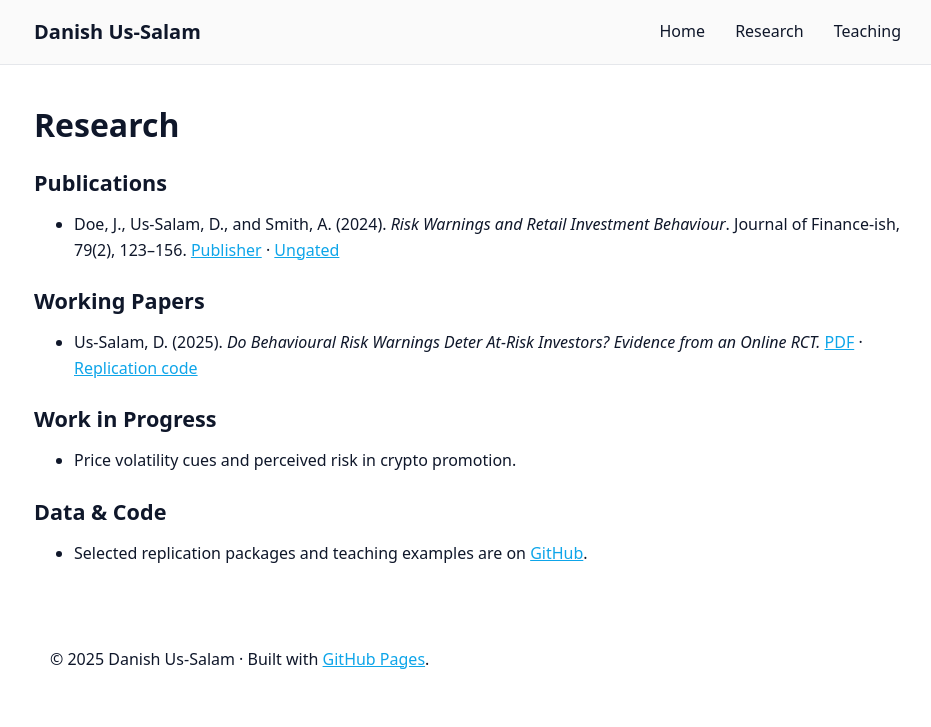
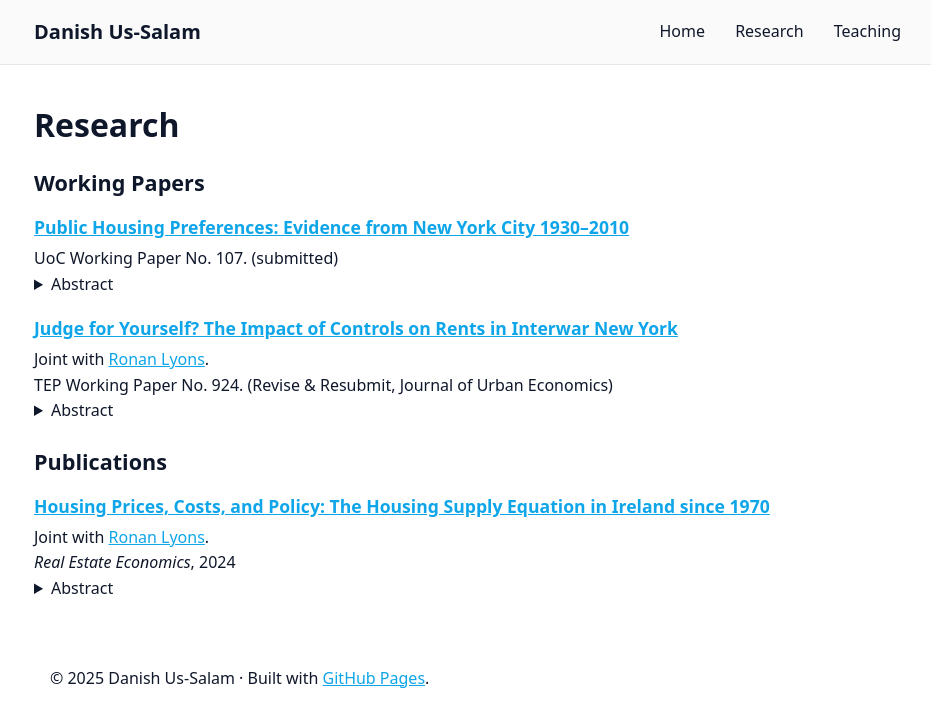
Before and after one commit to danishussalam/danishussalam.github.io, a Jekyll site: the page built from research.md, in a window 1280 px wide. Shown: the top 727 px of the page, without its empty margins (166-1097 px from the left). Built offline with Jekyll 4.4.1, drawn with Linux system fonts in a browser that asks for light colours.

Commit message:
Update research.md

```diff
--- a/research.md
+++ b/research.md
@@ -6,14 +6,67 @@ permalink: /research
 
 # Research
 
+## Working Papers
+
+<div class="pub-list">
+
+<div class="pub-item">
+  <h3 class="pub-title">
+    <a href="https://example.com/paper.pdf" target="_blank" rel="noopener">
+      Public Housing Preferences: Evidence from New York City 1930–2010
+    </a>
+  </h3>
+  <div class="pub-meta">
+    UoC Working Paper No. 107. (submitted)
+  </div>
+  <details class="abstract">
+    <summary>Abstract</summary>
+    <p>
+      One–two paragraph abstract goes here. Keep it compact; readers can expand to see it.
+    </p>
+  </details>
+</div>
+
+<div class="pub-item">
+  <h3 class="pub-title">
+    <a href="https://example.com/another-paper.pdf" target="_blank" rel="noopener">
+      Judge for Yourself? The Impact of Controls on Rents in Interwar New York
+    </a>
+  </h3>
+  <div class="pub-meta">
+    Joint with <a href="https://www.ronanlyons.com" target="_blank" rel="noopener">Ronan Lyons</a>.<br>
+    TEP Working Paper No. 924. (Revise & Resubmit, Journal of Urban Economics)
+  </div>
+  <details class="abstract">
+    <summary>Abstract</summary>
+    <p>
+      Short abstract text here.
+    </p>
+  </details>
+</div>
+
+</div>
+
 ## Publications
-- Doe, J., Us-Salam, D., and Smith, A. (2024). *Risk Warnings and Retail Investment Behaviour*. Journal of Finance-ish, 79(2), 123–156. <a href="#">Publisher</a> · <a href="#">Ungated</a>
 
-## Working Papers
-- Us-Salam, D. (2025). *Do Behavioural Risk Warnings Deter At‑Risk Investors? Evidence from an Online RCT.* <a href="#">PDF</a> · <a href="#">Replication code</a>
+<div class="pub-list">
 
-## Work in Progress
-- Price volatility cues and perceived risk in crypto promotion.
+<div class="pub-item">
+  <h3 class="pub-title">
+    <a href="https://example.com/real-estate-econ-2024.pdf" target="_blank" rel="noopener">
+      Housing Prices, Costs, and Policy: The Housing Supply Equation in Ireland since 1970
+    </a>
+  </h3>
+  <div class="pub-meta">
+    Joint with <a href="https://www.ronanlyons.com" target="_blank" rel="noopener">Ronan Lyons</a>.<br>
+    <em>Real Estate Economics</em>, 2024
+  </div>
+  <details class="abstract">
+    <summary>Abstract</summary>
+    <p>
+      One–two paragraph abstract goes here.
+    </p>
+  </details>
+</div>
 
-## Data & Code
-- Selected replication packages and teaching examples are on <a href="https://github.com/" target="_blank" rel="noopener">GitHub</a>.
+</div>
```
